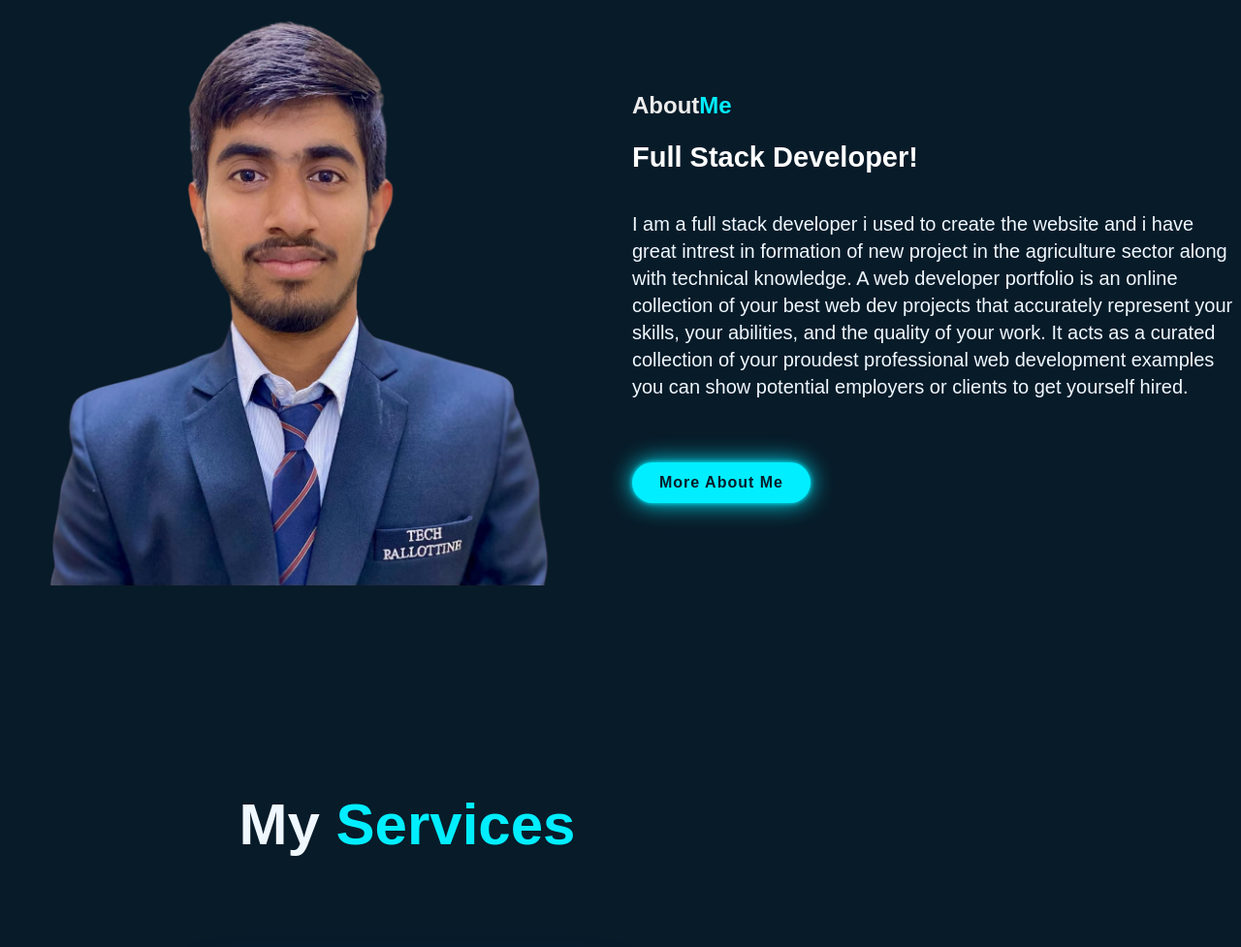
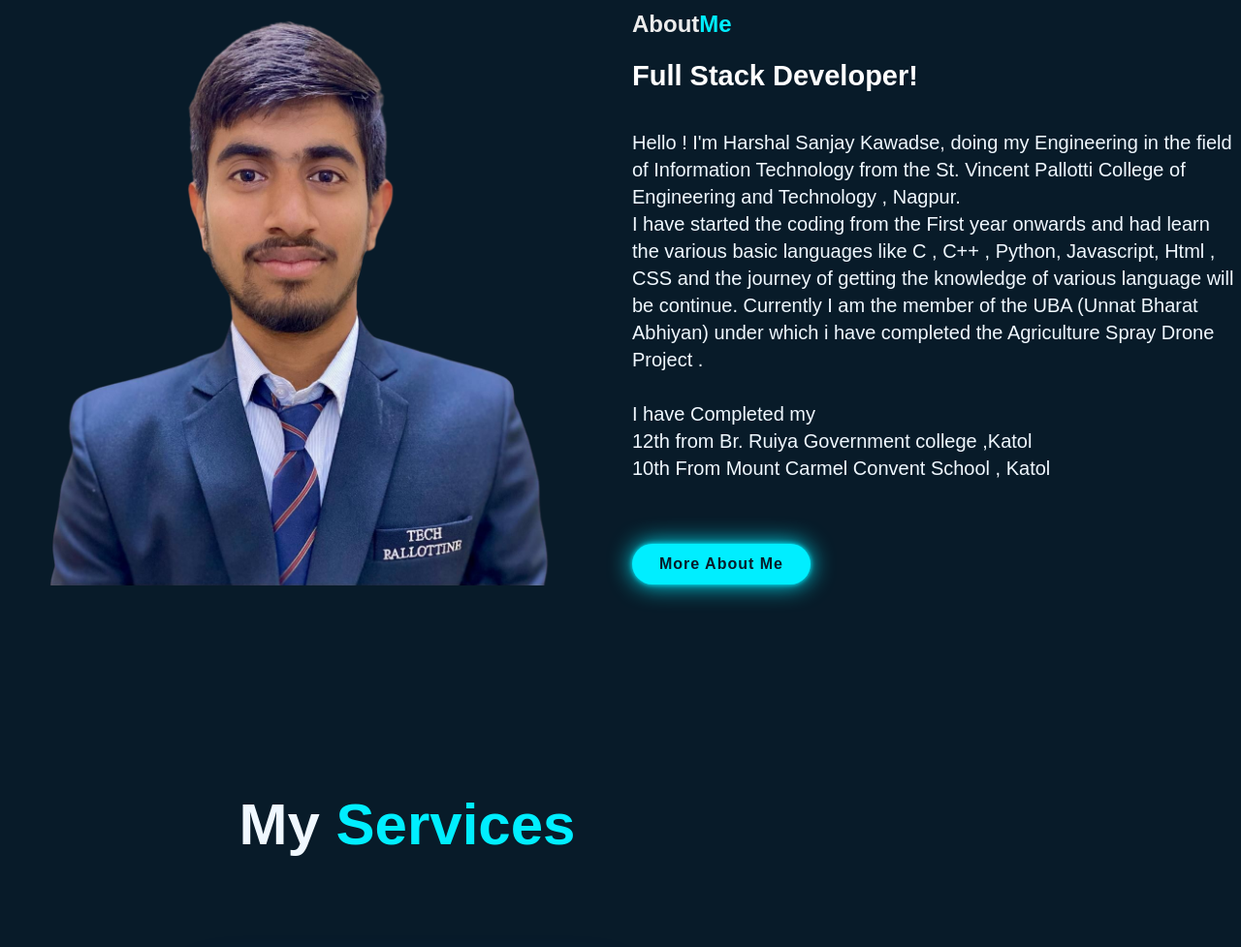
Before and after one commit to harshalkawadse/PORTFOLIO, a plain HTML site: page index.html in a window 1280 px wide. Shown: the part 920-1897 px from the top of the page at 97% size. Drawn offline with nearby package versions, Linux system fonts and the light colour scheme.

Commit message:
first commit

```diff
--- a/index.html
+++ b/index.html
@@ -11,7 +11,7 @@
     </head>
     <body>
         <header class="header">
-            <a href="#" class="logo">portfolio</a>
+            <a href="#" class="logo">Portfolio</a>
 
             <nav class="navbar">
                 <a href="#Home" style="--i:1" class="active" >Home</a>
@@ -25,9 +25,9 @@
             <div class="home-content">
                 <h3>Hello, It's Me</h3>
                 <h1>Harshal Kawadse</h1>
-                <h3>And I'm a <h1> F</h1> <span class="text"></span></h3>
+                <h3>And I'm a <h1> Front-End Developer </h1> <span class="text"></span></h3><br>
                 <p>I'm a Web Designer having interest in creating a new Website
-                    <br> with proper Designerand many more.....
+                    <br> with proper Designe and many more.....
                 </p>
                 <div class="home-sci">
 
@@ -52,11 +52,16 @@
         <div class="about-text">
             <h2>About<span>Me</span></h2>
             <h4>Full Stack Developer!</h4>
-              <p>I am a full stack developer i used to create the website and i have great
-                  intrest in formation of new project in the agriculture sector along with technical knowledge.
-                  A web developer portfolio is an online collection of your best web dev projects that accurately represent your skills,
-                  your abilities, and the quality of your work. It acts as a curated collection of your proudest professional web
-                  development examples you can show potential employers or clients to get yourself hired.</p>
+              <p>Hello ! I'm Harshal Sanjay  Kawadse, doing my Engineering in the field of Information Technology
+                   from the St. Vincent Pallotti College of Engineering and Technology , Nagpur. <br>
+                    I have started the coding from the First year onwards and had
+                  learn the various basic languages like C , C++ ,  Python, Javascript, Html , CSS and the journey of getting
+                  the knowledge of various language will be continue. Currently I am the member of the UBA (Unnat Bharat Abhiyan)
+                  under which i have completed the Agriculture Spray Drone Project . <br><br>
+                  I have Completed my<br>
+                  12th from Br. Ruiya Government college ,Katol<br>
+                  10th From Mount Carmel Convent School , Katol<br>
+                </p>
 
         <a href="#" class="btn-box">More About Me</a>
 
```
Also changed, not shown: pexels-photo-1779487.webp (added).
